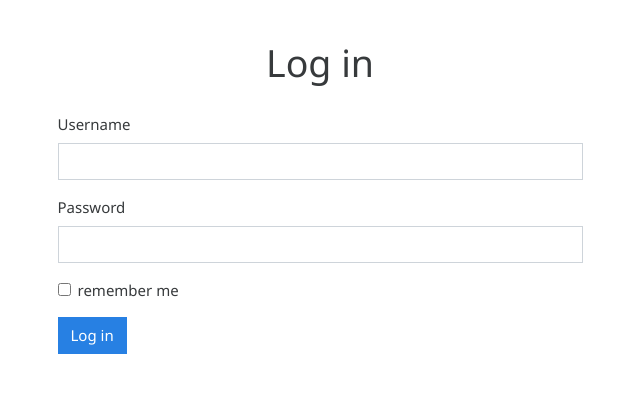
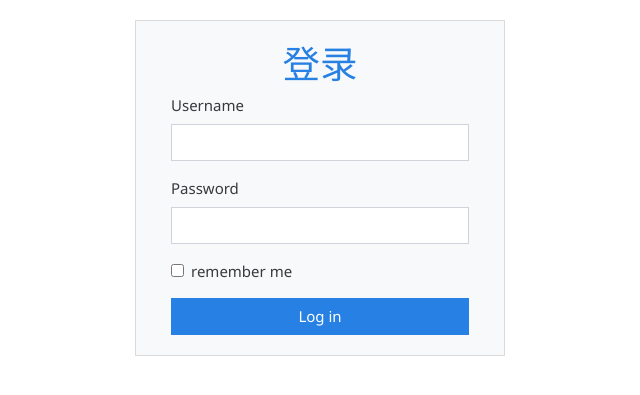
Before and after one commit to sky94520/Bluelog, a Flask app: page /auth/login in a window 1280 px wide. Shown: the part 55-450 px from the top of the page, without its empty margins (320-960 px from the left). Run offline with Flask 2, Linux system fonts and the light colour scheme; tables that the repository leaves empty hold one stand-in row (values such as "Sample post"); some libraries are stand-ins or nearby versions.

Commit message:
添加了登录界面

```diff
--- a/bluelog/templates/auth/login.html
+++ b/bluelog/templates/auth/login.html
@@ -1,13 +1,29 @@
 {% extends 'base.html' %}
-{% from 'bootstrap/form.html' import render_form %}
+{% from 'bootstrap/form.html' import render_field %}
+
+{% block title %}
+    登录
+{% endblock %}
 
 {% block content %}
-    <div class="container h-100">
-        <div class="row h-100 page-header justify-content-center align-items-center">
-            <h1>Log in</h1>
-        </div>
-        <div class="row h-100 justify-content-center align-items-center">
-            {{ render_form(form, extra_classes='col-6') }}
+    <div class="container">
+        <div class="row">
+            <div class="col-4 card bg-light text-dark offset-4">
+                <div class="card-body">
+                    <div>
+                        <h1 style="text-align: center" class="text-primary">登录</h1>
+                    </div>
+                    <div>
+                        <form method="post">
+                            {{ form.hidden_tag() }}
+                            {{ render_field(form.username) }}
+                            {{ render_field(form.password) }}
+                            {{ render_field(form.remember) }}
+                            {{ render_field(form.submit, class="btn btn-primary btn-block") }}
+                        </form>
+                    </div>
+                </div>
+            </div>
         </div>
     </div>
 {% endblock %}
```
Also changed, not shown: bluelog/templates/admin/_navbar.html (added, +18 -0 lines).
